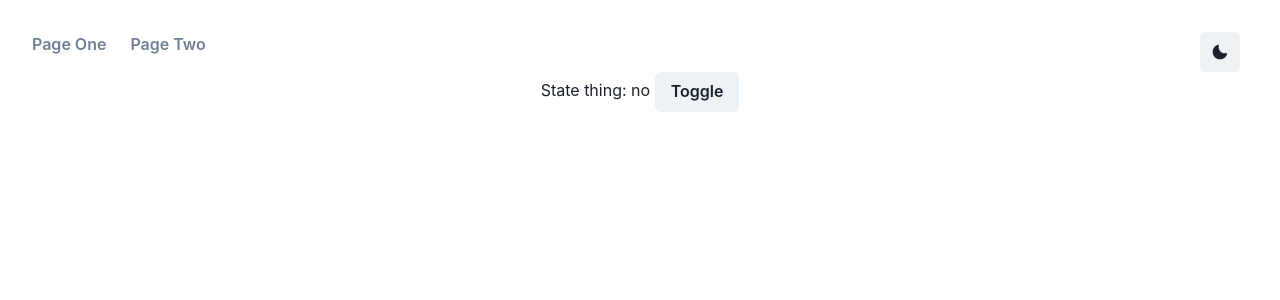
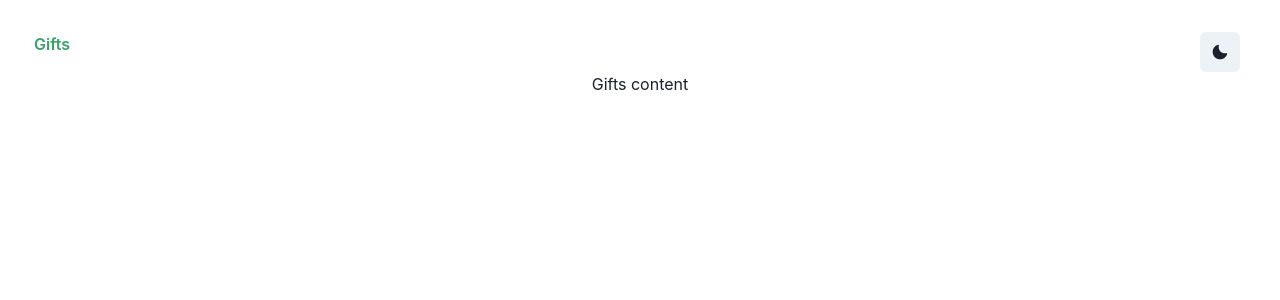
Before and after one commit to piratemermaid/palia-companion, a React (Vite) app: page / in a window 1280 px wide. Shown: the top 300 px of the page. Built offline with nearby package versions, Linux system fonts and the light colour scheme.

Commit message:
remove template boilerplate

```diff
--- a/src/App.jsx
+++ b/src/App.jsx
@@ -1,13 +1,13 @@
 import { Outlet } from 'react-router-dom';
-import { Box, Button, SimpleGrid } from '@chakra-ui/react';
+import { Box, SimpleGrid } from '@chakra-ui/react';
 
 import NavBar from './components/NavBar';
-import { useStore } from './store';
+// import { useStore } from './store';
 import './styles/App.css';
 
 export default function App() {
-  const something = useStore((store) => store.something);
-  const toggleSomething = useStore((store) => store.toggleSomething);
+  // const something = useStore((store) => store.something);
+  // const toggleSomething = useStore((store) => store.toggleSomething);
 
   return (
     <SimpleGrid columns={1} spacing={4}>
@@ -15,10 +15,10 @@ export default function App() {
         <NavBar />
       </Box>
 
-      <Box>
+      {/* <Box>
         State thing: {something ? 'yes' : 'no'}{' '}
         <Button onClick={toggleSomething}>Toggle</Button>
-      </Box>
+      </Box> */}
 
       <Outlet />
     </SimpleGrid>
--- a/src/components/NavBar.jsx
+++ b/src/components/NavBar.jsx
@@ -1,4 +1,4 @@
-import { Link } from 'react-router-dom';
+import { Link, useLocation } from 'react-router-dom';
 import {
   Box,
   Button,
@@ -14,6 +14,8 @@ import ROUTES from '../router/routes';
 export default function NavBar() {
   const { toggleColorMode } = useColorMode();
 
+  const { pathname } = useLocation();
+
   return (
     <Flex>
       <Box>
@@ -21,7 +23,13 @@ export default function NavBar() {
           {ROUTES.map((route) => {
             return (
               <Link to={route.path} key={route.path}>
-                <Button variant="link" sx={{ mr: 4 }}>
+                <Button
+                  variant="link"
+                  sx={{
+                    mr: 4,
+                    color: route.path === pathname ? 'green.500' : '',
+                  }}
+                >
                   {route.label}
                 </Button>
               </Link>
--- a/src/components/PageLayout.jsx
+++ /dev/null
@@ -1,22 +0,0 @@
-import { Box, SimpleGrid, Text } from '@chakra-ui/react';
-import { useColorMode } from '@chakra-ui/react';
-
-export default function PageLayout({ title, children }) {
-  const { colorMode } = useColorMode();
-
-  return (
-    <SimpleGrid spacing={4}>
-      <Box>
-        <Text
-          fontSize="xl"
-          sx={{ fontSize: '2rem' }}
-          color={colorMode === 'dark' ? 'green.300' : 'green.500'}
-        >
-          {title}
-        </Text>
-      </Box>
-
-      <Box>{children}</Box>
-    </SimpleGrid>
-  );
-}
--- /dev/null
+++ b/src/pages/GiftsPage.jsx
@@ -0,0 +1,3 @@
+export default function Gifts() {
+  return <>Gifts content</>;
+}
--- a/src/pages/PageOne.jsx
+++ /dev/null
@@ -1,5 +0,0 @@
-import PageLayout from '../components/PageLayout';
-
-export default function PageOne() {
-  return <PageLayout title="PageOne">PageOne content</PageLayout>;
-}
--- a/src/pages/PageTwo.jsx
+++ /dev/null
@@ -1,5 +0,0 @@
-import PageLayout from '../components/PageLayout';
-
-export default function PageTwo() {
-  return <PageLayout title="PageTwo">PageTwo content</PageLayout>;
-}
--- a/src/router/routes.js
+++ b/src/router/routes.js
@@ -1,16 +1,10 @@
-import PageOne from '../pages/PageOne';
-import PageTwo from '../pages/PageTwo';
+import GiftsPage from '../pages/GiftsPage';
 
 const ROUTES = [
   {
-    label: 'Page One',
-    path: '/one',
-    Component: PageOne,
-  },
-  {
-    label: 'Page Two',
-    path: '/two',
-    Component: PageTwo,
+    label: 'Gifts',
+    path: '/',
+    Component: GiftsPage,
   },
 ];
 
```
